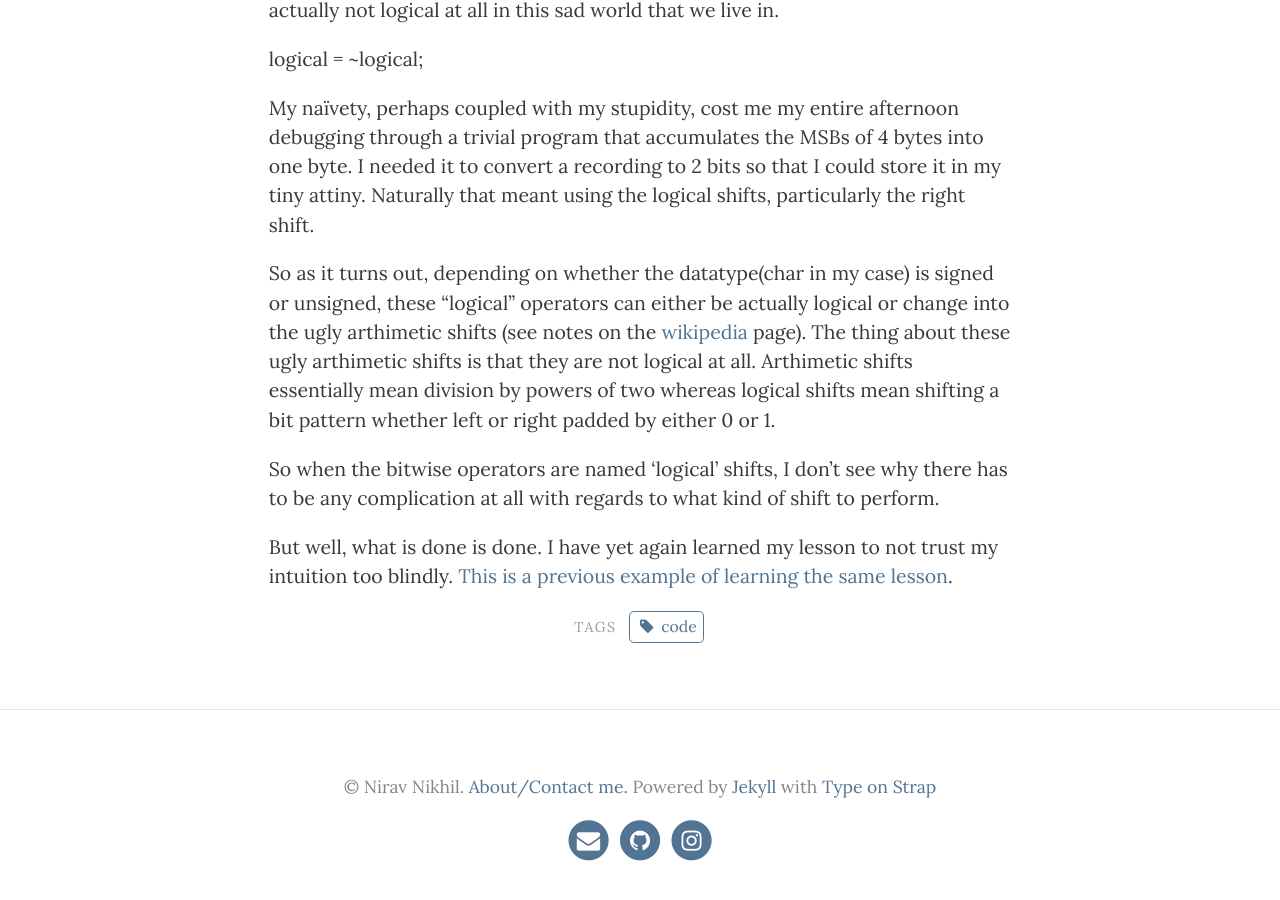
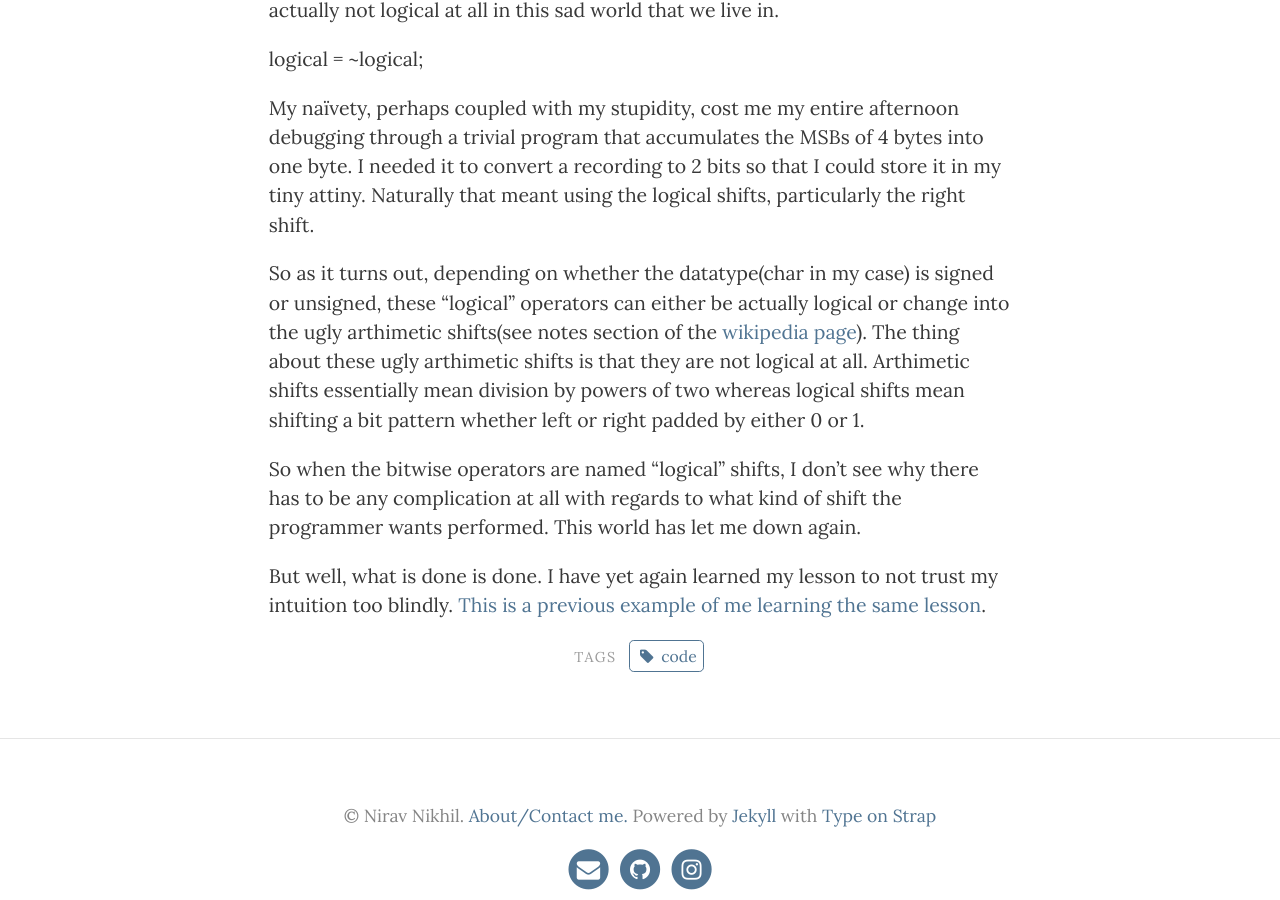
Before and after one commit to niravcodes/niravcodes.github.io, a Jekyll site: the page built from _posts/2018-05-02-the-logical-shifts-are-illogical-the-world-is-falling-to-pieces-help.md, in a window 1280 px wide and 900 px high, scrolled down 525 px. Built offline with Jekyll 4.4.1, drawn with Linux system fonts in a browser that asks for light colours.

Commit message:
Update 2018-05-02-the-logical-shifts-are-illogical-the-world-is-falling-to-pieces-help.md

```diff
--- a/_posts/2018-05-02-the-logical-shifts-are-illogical-the-world-is-falling-to-pieces-help.md
+++ b/_posts/2018-05-02-the-logical-shifts-are-illogical-the-world-is-falling-to-pieces-help.md
@@ -13,8 +13,8 @@ logical = ~logical;
 
 My naïvety, perhaps coupled with my stupidity, cost me my entire afternoon debugging through a trivial program that accumulates the MSBs of 4 bytes into one byte. I needed it to convert a recording to 2 bits so that I could store it in my tiny attiny. Naturally that meant using the logical shifts, particularly the right shift.
 
-So as it turns out, depending on whether the datatype(char in my case) is signed or unsigned, these "logical" operators can either be actually logical or change into the ugly arthimetic shifts (see notes on the [wikipedia](https://en.wikipedia.org/wiki/Arithmetic_shift) page). The thing about these ugly arthimetic shifts is that they are not logical at all. Arthimetic shifts essentially mean division by powers of two whereas logical shifts mean shifting a bit pattern whether left or right padded by either 0 or 1.
+So as it turns out, depending on whether the datatype(char in my case) is signed or unsigned, these "logical" operators can either be actually logical or change into the ugly arthimetic shifts(see notes section of the [wikipedia page](https://en.wikipedia.org/wiki/Arithmetic_shift)). The thing about these ugly arthimetic shifts is that they are not logical at all. Arthimetic shifts essentially mean division by powers of two whereas logical shifts mean shifting a bit pattern whether left or right padded by either 0 or 1.
 
-So when the bitwise operators are named 'logical' shifts, I don't see why there has to be any complication at all with regards to what kind of shift to perform.
+So when the bitwise operators are named "logical" shifts, I don't see why there has to be any complication at all with regards to what kind of shift the programmer wants performed. This world has let me down again.
 
-But well, what is done is done. I have yet again learned my lesson to not trust my intuition too blindly. [This is a previous example of learning the same lesson](http://nirav.com.np/2018/04/20/so-yeah-precedence-sucks.html).
+But well, what is done is done. I have yet again learned my lesson to not trust my intuition too blindly. [This is a previous example of me learning the same lesson](http://nirav.com.np/2018/04/20/so-yeah-precedence-sucks.html).
```
